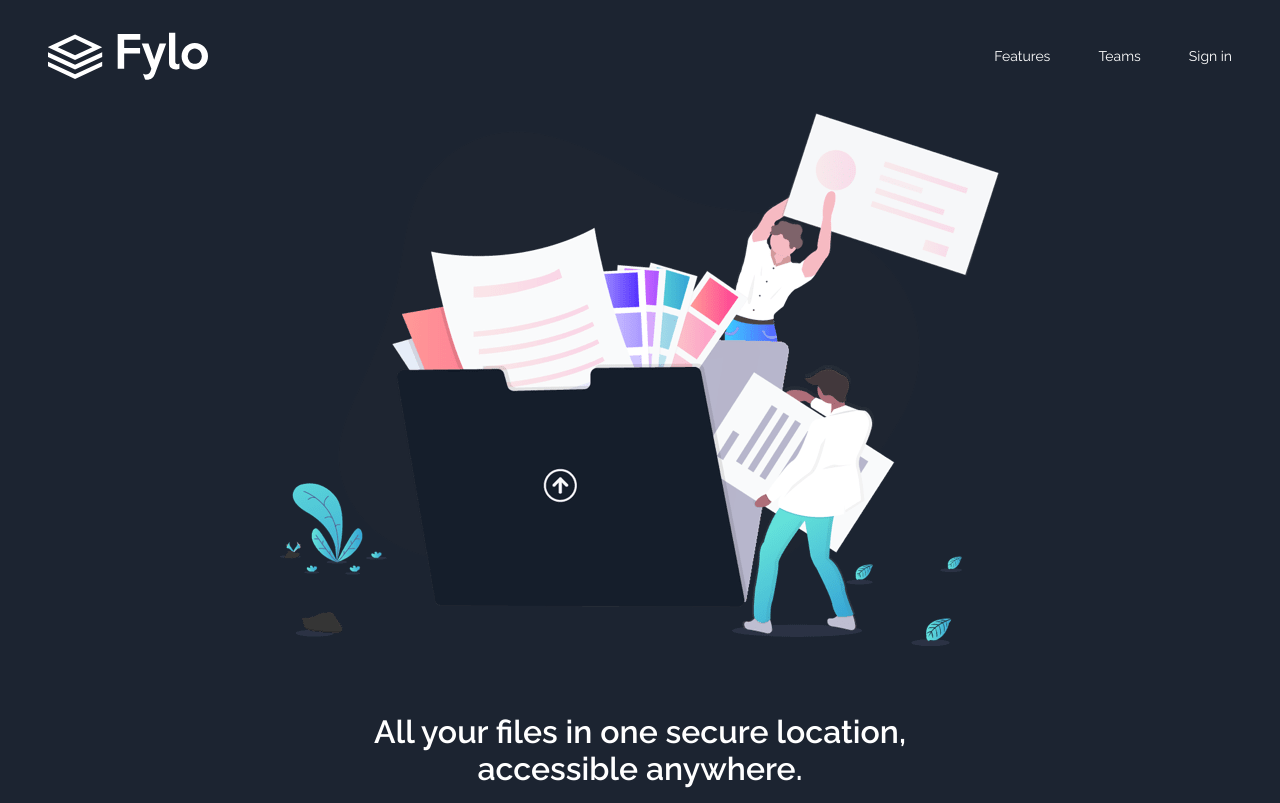
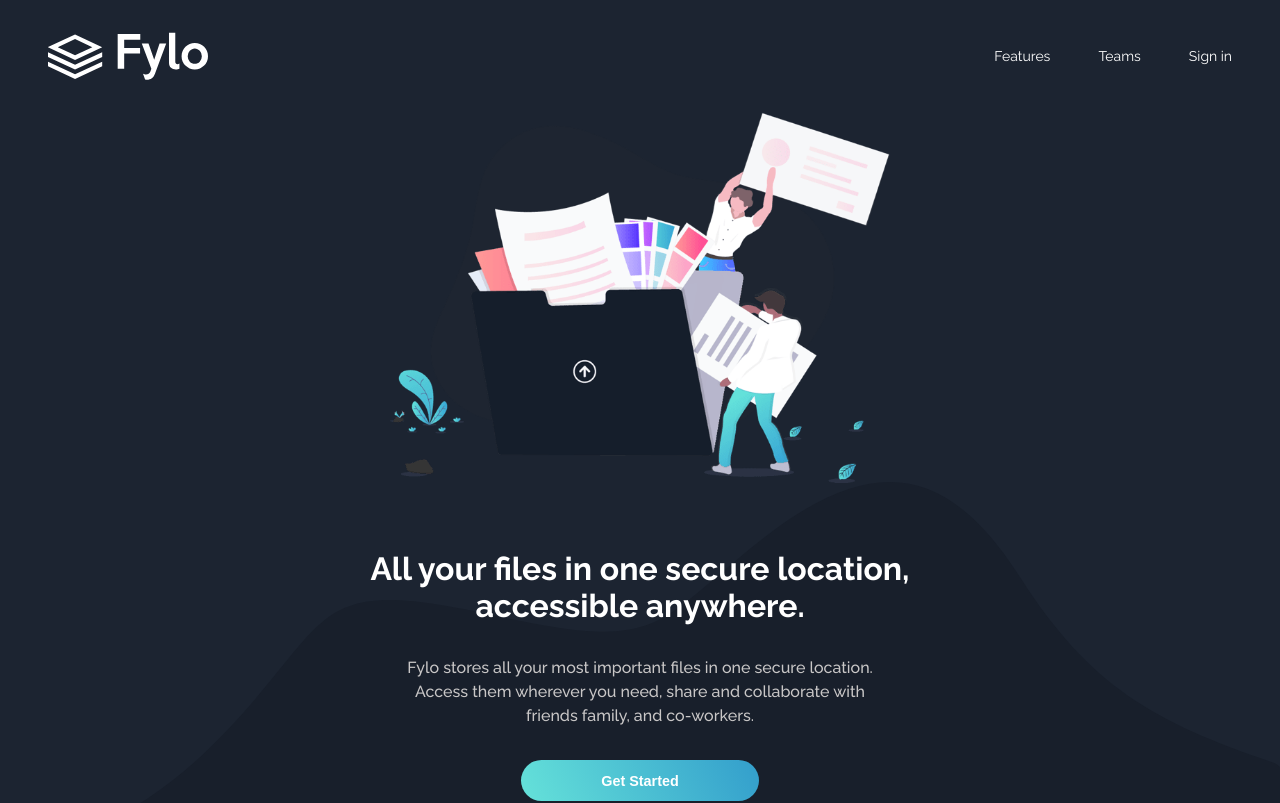
Before and after one commit to Humber70/Fylo-landing-page, a React (Vite) app: page / in a window 1280 px wide. Shown: the top 803 px of the page. Built offline with nearby package versions, Linux system fonts and the light colour scheme; the HTML template or start-up script is replaced by a standard one.

Commit message:
style: update hero component layout and typography

```diff
--- a/src/components/Hero/Hero.module.css
+++ b/src/components/Hero/Hero.module.css
@@ -3,10 +3,18 @@
   flex-direction: column;
   align-items: center;
   gap: 4rem;
-  justify-content: center;
+  justify-content: flex-start;
+  /* height: 900px; */
+  padding-bottom: 5rem;
+
+  background-image: url('/assets/images/bg-curvy-desktop.svg');
+  background-repeat: no-repeat;
+  background-position: center bottom;
+  background-size: contain;
 }
 
 .heroImage {
+  width: 500px;
   img {
     width: 100%;
     object-fit: contain;
@@ -20,10 +28,12 @@
 
   h1 {
     font-size: 2rem;
-    font-weight: 600;
+    font-weight: 700;
   }
 
   p {
+    font-weight: 500;
+    color: #c9c7c7;
     display: inline-block;
     max-width: 470px;
     padding: 2rem 0;
```
